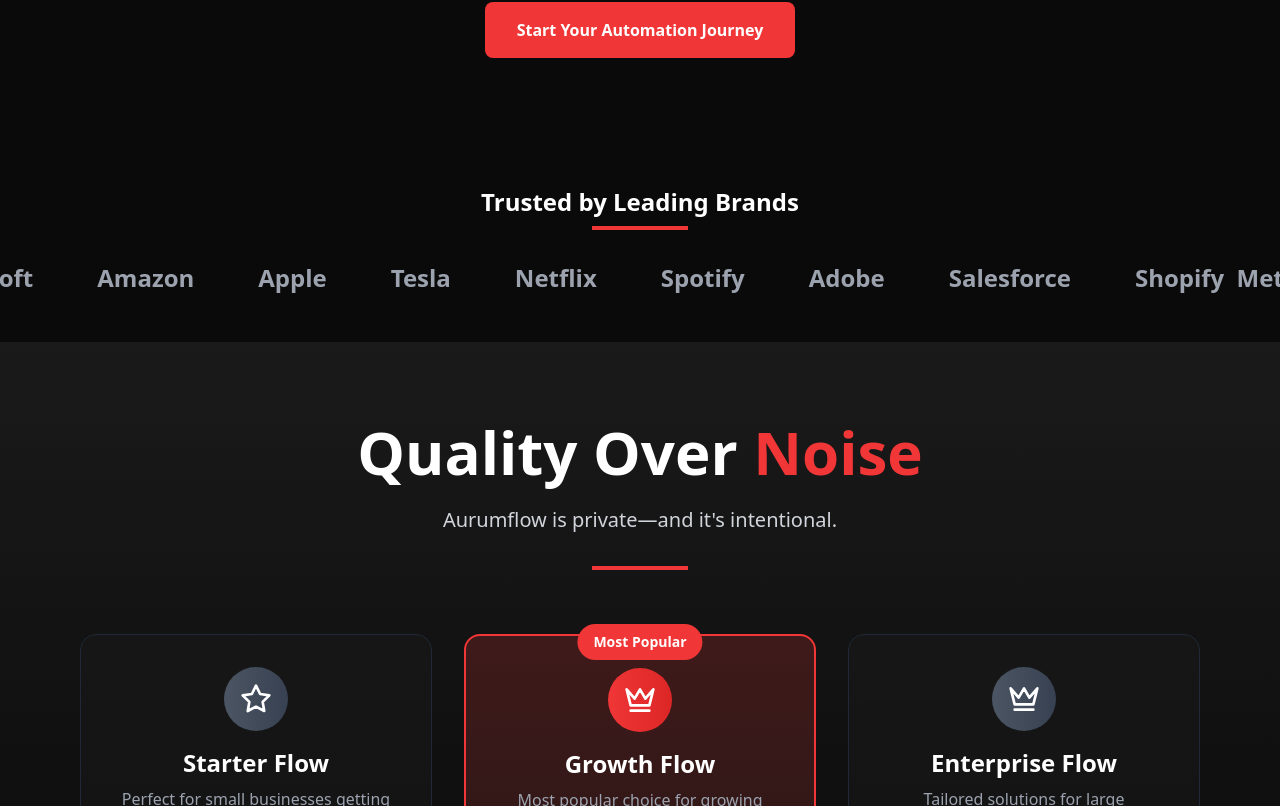
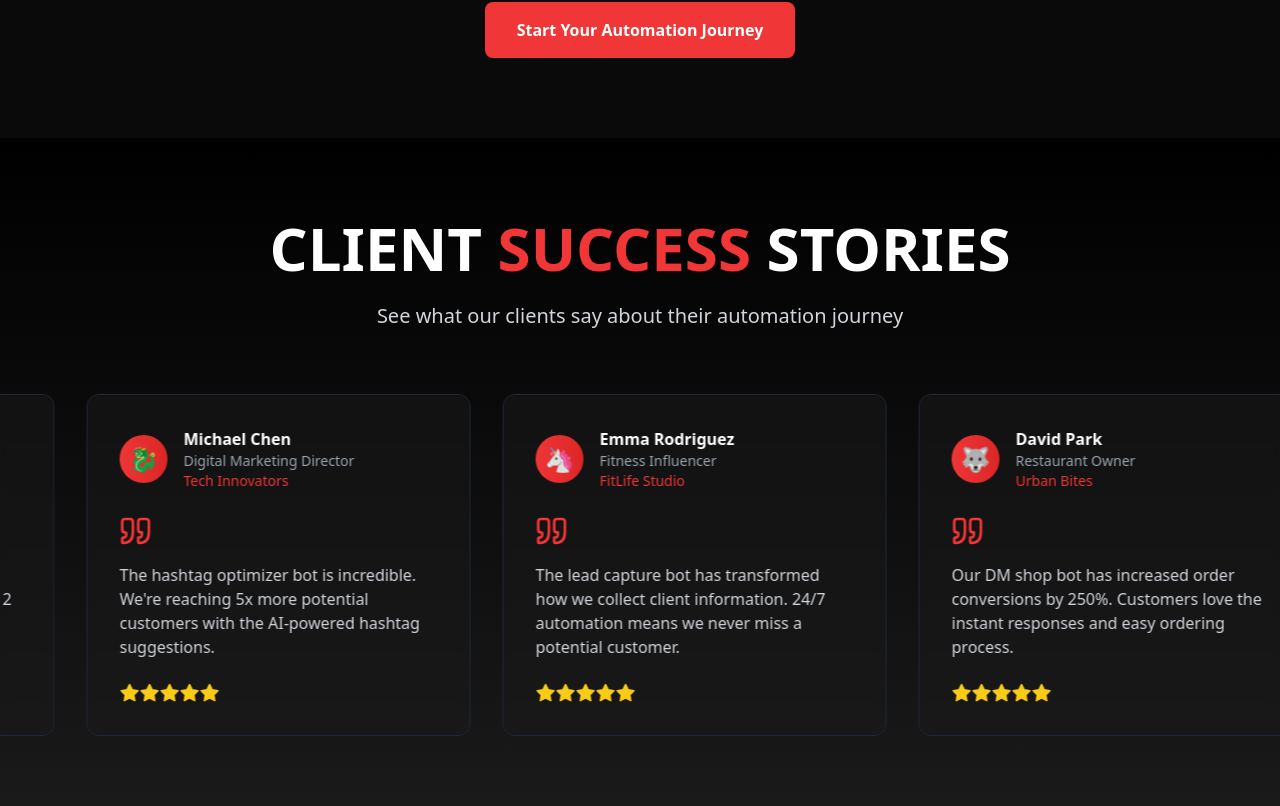
Before and after one commit to nihalp19/autoflow.ai, a React (Vite) app in the folder frontend/: page / in a window 1280 px wide. Shown: the part 3414-4220 px from the top of the page. Built offline with nearby package versions, Linux system fonts and the light colour scheme.

Commit message:
added vercel.json

```diff
--- a/frontend/package.json
+++ b/frontend/package.json
@@ -10,6 +10,7 @@
     "preview": "vite preview"
   },
   "dependencies": {
+    "@calcom/embed-react": "^1.5.3",
     "framer-motion": "^11.0.0",
     "lucide-react": "^0.344.0",
     "react": "^18.3.1",
--- a/frontend/src/App.tsx
+++ b/frontend/src/App.tsx
@@ -17,8 +17,8 @@
       <Hero />
       <Services />
       <Process />
-      <BrandsMarquee />
-      <Pricing />
+      {/* <BrandsMarquee /> */}
+      {/* <Pricing /> */}
       <Testimonials />
       <FAQ />
       <About />
```
Also changed, not shown: frontend/vercel.json (added), 1 other file (tests, documents, lock files or other folders).
